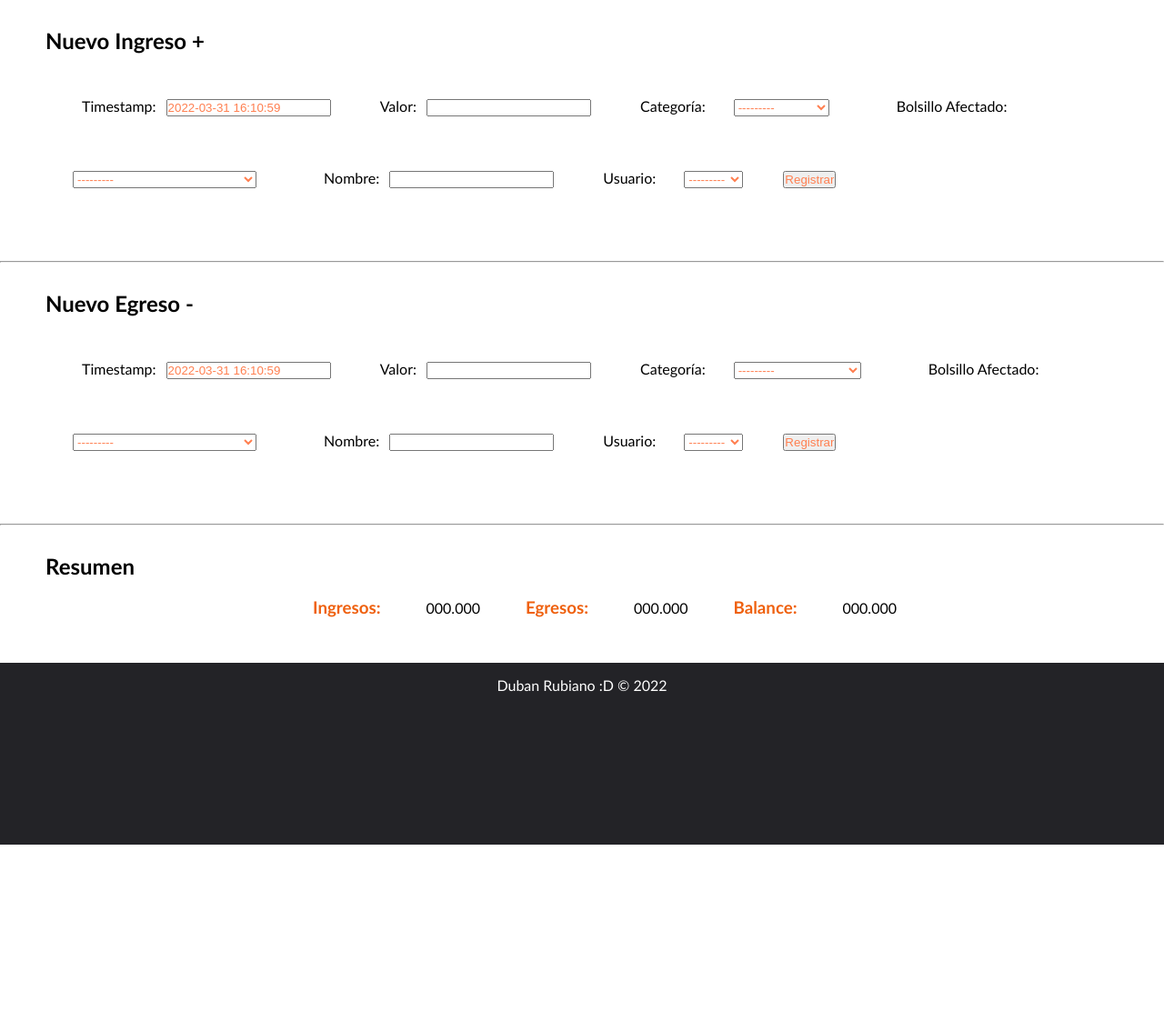
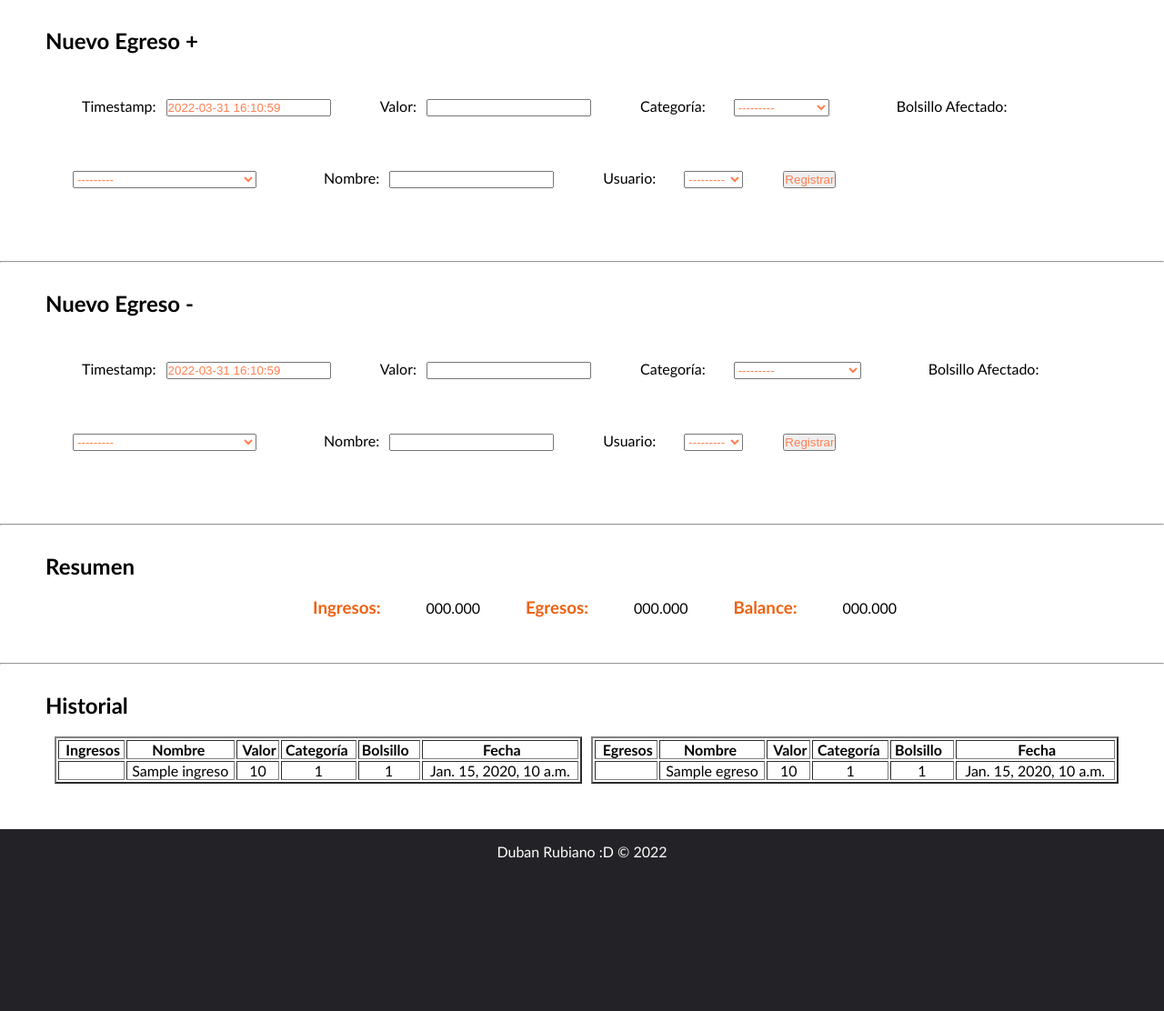
Before and after one commit to Aidan101110/CUAK-ERP-BPM, a Django app: page /Contabilidad in a window 1280 px wide. Shown: the part 50-1162 px from the top of the page at 91% size. Before the commit the page ends 979 px from the top, so only its background shows below. Run offline with Django 3.2, Linux system fonts and the light colour scheme; tables that the repository leaves empty hold one stand-in row (Sample ...).

Commit message:
Cambios en la operatividad de la vista (se muestra a traves de ella los registros realizados para ingresos y egresos) y cambios en el template inicio.html (se crean tablas que muestran a traves de bucles for los registros de las tablas de ingresos y egresos)

```diff
--- a/mysite/Contabilidad/templates/inicio.html
+++ b/mysite/Contabilidad/templates/inicio.html
@@ -24,12 +24,12 @@
 
 
 
-            <h2>Nuevo Ingreso +</h2>
+            <h2>Nuevo Egreso +</h2>
         <div id="content">
 
             <form  method="post">
                 {% csrf_token %}
-                {{Ingreso}}
+                {{Vista_Ingreso}}
 
             <input type="submit" value="Registrar" />
             </form>
@@ -43,7 +43,7 @@
 
             <form  method="post">
                 {% csrf_token %}
-                {{Egreso}}
+                {{Vista_Egreso}}
 
             <input type="submit" value="Registrar" />
             </form>
@@ -64,6 +64,61 @@
             <p>000.000</p>
         </div>
 
+        <hr />
+
+                <h2>Historial</h2>
+        <div id="tables">
+			<table width="70%" border="2">
+  <tbody>
+    <tr>
+      <th scope="col">&nbsp;Ingresos</th>
+      <th scope="col">Nombre&nbsp;</th>
+      <th scope="col">&nbsp;Valor</th>
+      <th scope="col">Categoría&nbsp;</th>
+      <th scope="col">Bolsillo&nbsp;&nbsp;</th>
+      <th scope="col">&nbsp;Fecha</th>
+    </tr>
+    <!-- Aquí comenzamos el bucle for para mostrar el historial de las transacciones-->
+    {% for Ingreso in Historial_Ingresos %}
+    <tr>
+      <td>&nbsp;</td>
+      <td>{{ Ingreso.Nombre }}</td>
+      <td>{{ Ingreso.Valor }}</td>
+      <td>{{ Ingreso.Categoría }}</td>
+      <td>{{ Ingreso.Bolsillo_Afectado }}</td>
+      <td>{{ Ingreso.timestamp }}</td>
+    </tr>
+    {% endfor %}
+    <!--Aquí terminamos el bucle for que sirve para mostrar el historial de transacciones-->
+  </tbody>
+</table>
+
+<table width="70%" border="2">
+    <tbody>
+      <tr>
+        <th scope="col">&nbsp;Egresos</th>
+        <th scope="col">Nombre&nbsp;</th>
+        <th scope="col">&nbsp;Valor</th>
+        <th scope="col">Categoría&nbsp;</th>
+        <th scope="col">Bolsillo&nbsp;&nbsp;</th>
+        <th scope="col">&nbsp;Fecha</th>
+      </tr>
+      <!-- Aquí comenzamos el bucle for para mostrar el historial de las transacciones-->
+      {% for Egreso in Historial_Egresos %}
+      <tr>
+        <td>&nbsp;</td>
+        <td>{{ Egreso.Nombre }}</td>
+        <td>{{ Egreso.Valor }}</td>
+        <td>{{ Egreso.Categoría }}</td>
+        <td>{{ Egreso.Bolsillo_Afectado }}</td>
+        <td>{{ Egreso.timestamp }}</td>
+      </tr>
+      {% endfor %}
+      <!--Aquí terminamos el bucle for que sirve para mostrar el historial de transacciones-->
+    </tbody>
+  </table>
+
+        </div>
 
 
         <footer>
--- a/mysite/Contabilidad/views.py
+++ b/mysite/Contabilidad/views.py
@@ -4,6 +4,7 @@ from django.shortcuts import render, redirect
 from django.http import HttpResponse
 from django.template import Template, Context
 from .forms import Egreso_Form, Ingreso_Form
+from .models import Ingreso, Egreso
 
 # Create your views here.
 
@@ -11,25 +12,27 @@ from .forms import Egreso_Form, Ingreso_Form
 
 
 def Contabilidad(request):
+    Historial_Ingresos = Ingreso.objects.all()
+    Historial_Egresos = Egreso.objects.all()
     if request.method == 'POST':
-        Ingreso = Ingreso_Form(request.POST, prefix='Ingreso')
-        if Ingreso.is_valid():
-            Ingreso.save()
+        Vista_Ingreso = Ingreso_Form(request.POST, prefix='Ingreso')
+        if Vista_Ingreso.is_valid():
+            Vista_Ingreso.save()
             return redirect(Contabilidad)
     else:
-        Ingreso = Ingreso_Form(prefix='Ingreso')
+        Vista_Ingreso = Ingreso_Form(prefix='Ingreso')
 
-    if request.method == 'POST' and not Ingreso.is_valid():
-        Egreso = Egreso_Form(request.POST, prefix='Egreso')
-        Ingreso = Ingreso_Form(prefix='Ingreso')
-        if Egreso.is_valid():
-            Egreso.save()
+    if request.method == 'POST' and not Vista_Ingreso.is_valid():
+        Vista_Egreso = Egreso_Form(request.POST, prefix='Egreso')
+        Vista_Ingreso = Ingreso_Form(prefix='Ingreso')
+        if Vista_Egreso.is_valid():
+            Vista_Egreso.save()
             return redirect(Contabilidad)
 
     else:
-        Egreso = Egreso_Form(prefix='Egreso')
+        Vista_Egreso = Egreso_Form(prefix='Egreso')
 
-    context = {'Ingreso' : Ingreso, 'Egreso' : Egreso}
+    context = {'Historial_Ingresos': Historial_Ingresos,'Historial_Egresos': Historial_Egresos, 'Vista_Ingreso' : Vista_Ingreso, 'Vista_Egreso' : Vista_Egreso}
     return render (request, 'inicio.html', context)
 
 
--- a/mysite/mysite/static/css/style.css
+++ b/mysite/mysite/static/css/style.css
@@ -144,3 +144,22 @@ h3{
   margin-inline: 50px;
   color: #ef610f;
 }
+
+
+
+#tables{
+  float:center;
+  width: 100%;
+  padding: 50px;
+  display: flex;
+  align-items: center;
+  justify-content: center;
+
+}
+
+
+#tables table{
+  margin-left: 10px;
+  text-align:center
+
+}
```
Also changed, not shown: mysite/Contabilidad/migrations/0001_initial.py, mysite/Contabilidad/migrations/0002_auto_20220330_1403.py (deleted), mysite/Contabilidad/migrations/0003_auto_20220330_1712.py (deleted).
